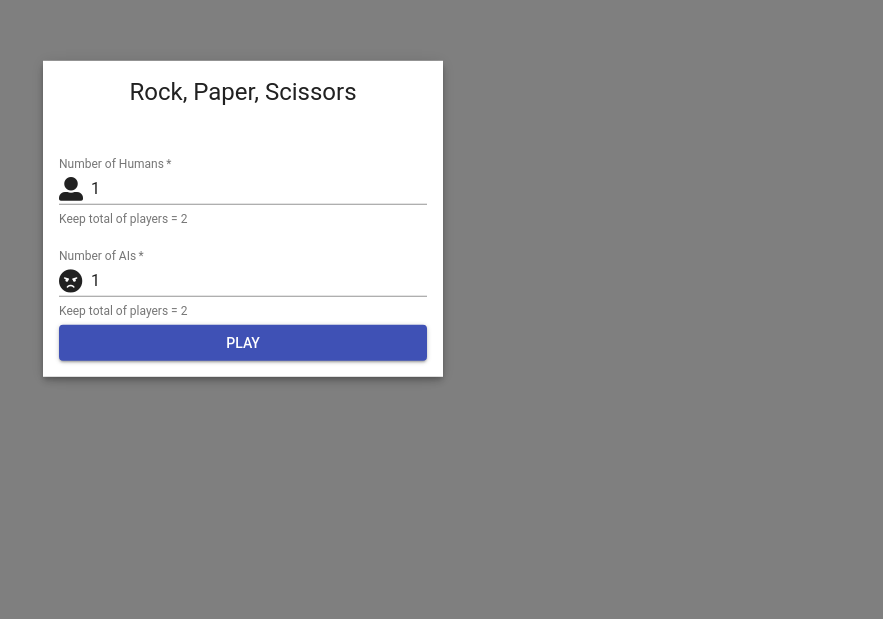
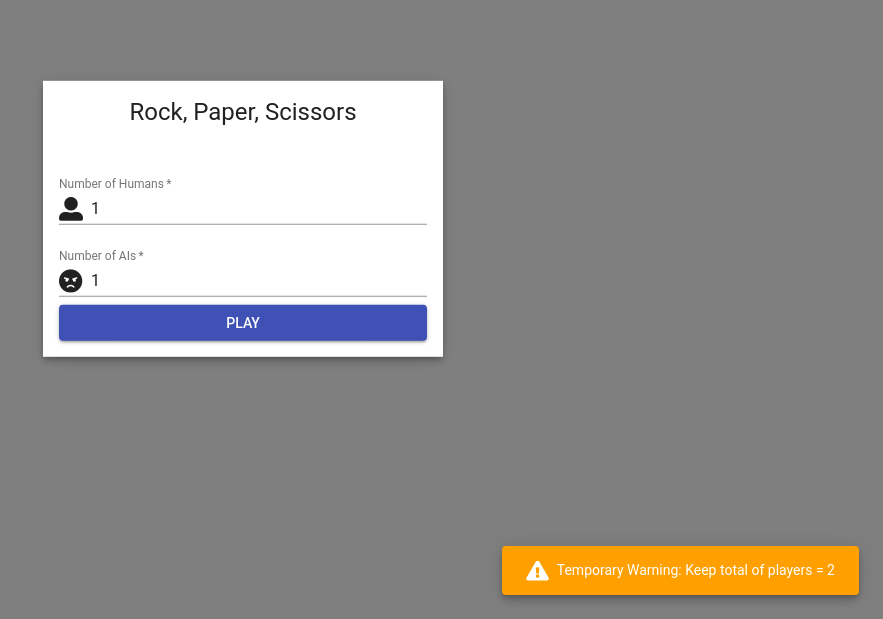
Before and after one commit to pedro-home/react-rps-game, a React (Create React App) app: page / in a window 1280 px wide. Shown: the part 181-800 px from the top of the page, without its empty margins (397-1280 px from the left). Built offline with nearby package versions, Linux system fonts and the light colour scheme; what enzyme, redux-toolbelt would draw is missing.

Commit message:
Added Temporary Warning Alert

```diff
--- a/src/components/Menu/Menu.jsx
+++ b/src/components/Menu/Menu.jsx
@@ -16,7 +16,11 @@ const styles = theme => ({
     top: '50%',
     left: '50%',
     transform: 'translate(-50%, -50%)',
-    padding: '1rem'
+    padding: '1rem',
+
+    '&:focus': {
+      outline: 'none'
+    }
   },
   box: {
     width: '400px',
--- a/src/pages/Main/Main.jsx
+++ b/src/pages/Main/Main.jsx
@@ -3,10 +3,14 @@ import {
   Button,
   TextField,
   InputAdornment,
-  Icon
+  Icon,
+  Snackbar,
+  SnackbarContent
 } from '@material-ui/core';
 import { Link } from 'react-router-dom';
 import PropTypes from 'prop-types';
+import amber from '@material-ui/core/colors/amber';
+import classnames from 'classnames';
 
 import { addPlayer, resetPlayers } from '../../actions';
 import { ComponentUtils } from '../../utils';
@@ -17,6 +21,14 @@ const styles = {
   root: {
     width: '100vw',
     height: '100vh'
+  },
+  snackbarContent: {
+    backgroundColor: amber[700]
+  },
+  messageIcon: {
+    verticalAlign: 'middle',
+    width: 'auto',
+    marginRight: '.5rem'
   }
 };
 
@@ -75,8 +87,9 @@ class Main extends Component {
   onChange = (humans) => {
     const event = window.event;
     if (event && event.target) {
+      const value = event.target.value;
       let obj = {};
-      obj[humans ? 'numberHumans' : 'numberAIs'] = parseInt(event.target.value, 10);
+      obj[humans ? 'numberHumans' : 'numberAIs'] = value === '' ? 0 : Math.max(0, parseInt(value, 10));
 
       this.setState(obj);
     }
@@ -93,13 +106,12 @@ class Main extends Component {
             <TextField
               label="Number of Humans"
               required
-              defaultValue={numberHumans}
+              value={numberHumans}
               type="Number"
               margin="normal"
               fullWidth
               onInput={this.onChange.bind(this, true)}
               classes={{ root: classes.item }}
-              helperText="Keep total of players = 2"
               InputProps={{
                 startAdornment: (
                   <InputAdornment position="start">
@@ -111,13 +123,12 @@ class Main extends Component {
             <TextField
               label="Number of AIs"
               required
-              defaultValue={numberAIs}
+              value={numberAIs}
               type="Number"
               margin="normal"
               fullWidth
               onInput={this.onChange.bind(this, false)}
               classes={{ root: classes.item }}
-              helperText="Keep total of players = 2"
               InputProps={{
                 startAdornment: (
                   <InputAdornment position="start">
@@ -131,6 +142,19 @@ class Main extends Component {
             </Link>
           </form>
         </Menu>
+        <Snackbar
+          anchorOrigin={{
+            vertical: 'bottom',
+            horizontal: 'right',
+          }}
+          open={true}
+        >
+          <SnackbarContent
+            classes={{ root: classes.snackbarContent }}
+            message={<><Icon fontSize="small" classes={{ root: classnames('fas', 'fa-exclamation-triangle', classes.messageIcon) }} />Temporary Warning: Keep total of players = 2</>}
+          />
+        </Snackbar>
+
       </div>
     );
   }
```
